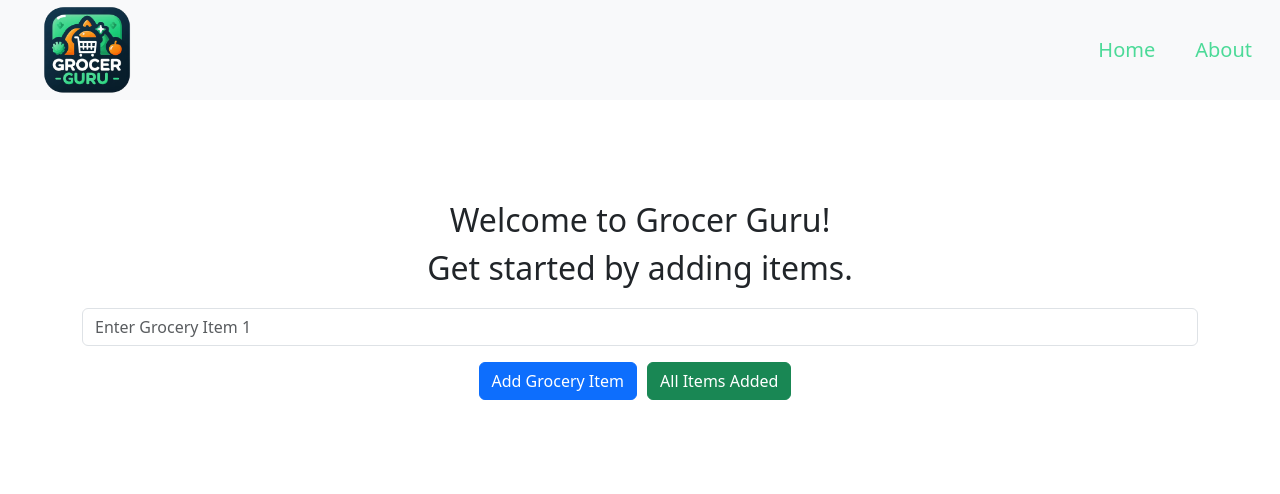
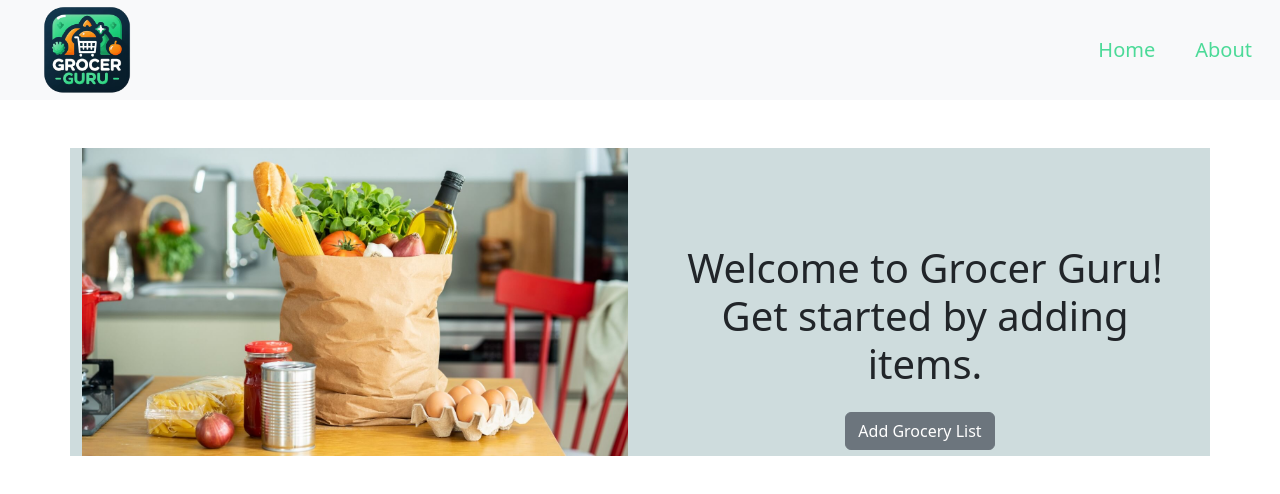
Before and after one commit to jamesn8391/Grocer-Guru, a Vue app: page / in a window 1280 px wide. Shown: the top 494 px of the page. Built offline with nearby package versions, Linux system fonts and the light colour scheme.

Commit message:
changes to home page

```diff
--- a/src/views/HomeView.vue
+++ b/src/views/HomeView.vue
@@ -2,8 +2,25 @@
 </script>
 
 <template>
-    <div class="container mt-5 pt-5 text-center">
-    <p class="font-size-lg">Welcome to Grocer Guru!<br>Get started by adding items.</p>
+  <div class="container mt-5">
+    <div class="row bg-color">
+      <div class="col">
+        <img alt="Background" src="@/assets/background.jpg" style="width: 100%;">
+      </div>
+      <div class="col">
+        <div class="container mt-5 pt-5 text-center">
+          <h1>
+            Welcome to Grocer Guru!<br>Get started by adding items.
+          </h1>
+          <button @click="toggleGroceryList" class="btn btn-secondary mt-3">
+            <i class="fas fa-plus"></i> Add Grocery List
+          </button>
+        </div>
+      </div>
+    </div>
+  </div>
+
+  <div v-if="showGroceryList" class="container mt-5 pt-5 text-center">
     <div v-for="(searchBar, index) in searchBars" :key="index" class="form-outline">
       <input
         type="search"
@@ -13,10 +30,6 @@
         aria-label="Search"
       />
     </div>
-
-    <button @click="addSearchBar" class="btn btn-primary mt-3">
-      <i class="fas fa-plus"></i> Add Grocery Item
-    </button>
 
     <button @click="saveAllItems" class="btn btn-success mt-3 ml-3">
       All Items Added
@@ -29,21 +42,23 @@
 export default {
   data() {
     return {
-      searchBars: [{ id: 0 }]
-    };
-    return {
-      groceryItems: [{ name: '' }]
+      showGroceryList: false,
+      searchBars: [{ id: 0 }],
+      groceryItems: []
     };
   },
   methods: {
+    toggleGroceryList() {
+      this.showGroceryList = !this.showGroceryList;
+    },
     addSearchBar() {
       const newIndex = this.searchBars.length;
       this.searchBars.push({ id: newIndex });
-      this.groceryItems.push({ name: '' });
+      this.groceryItems.push();
+    },
+    saveAllItems() {
+      console.log('All items:', this.groceryItems);
     }
-  },
-  saveAllItems() {
-      console.log('All items:', this.groceryItems);
   }
 };
 </script>
@@ -51,10 +66,13 @@
 <style scoped>
 .font-size-lg {
   font-size: 2rem;
+  font-family: sans-serif;
+}
+.bg-color {
+  background-color: #cedcdd;
 }
 
 .btn {
   margin-right: 10px;
 }
-
 </style>
```
Also changed, not shown: src/assets/background.jpg (added).
